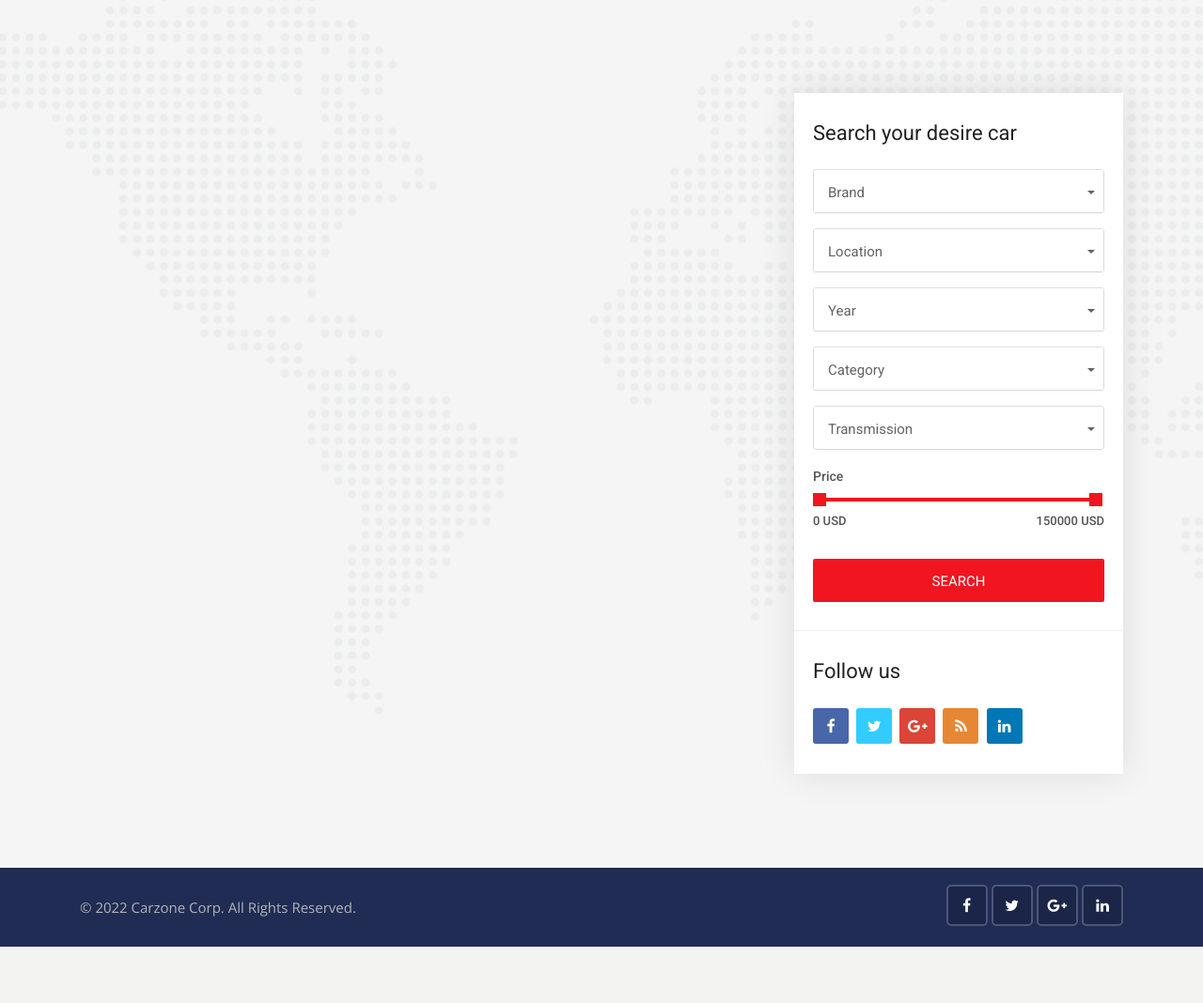
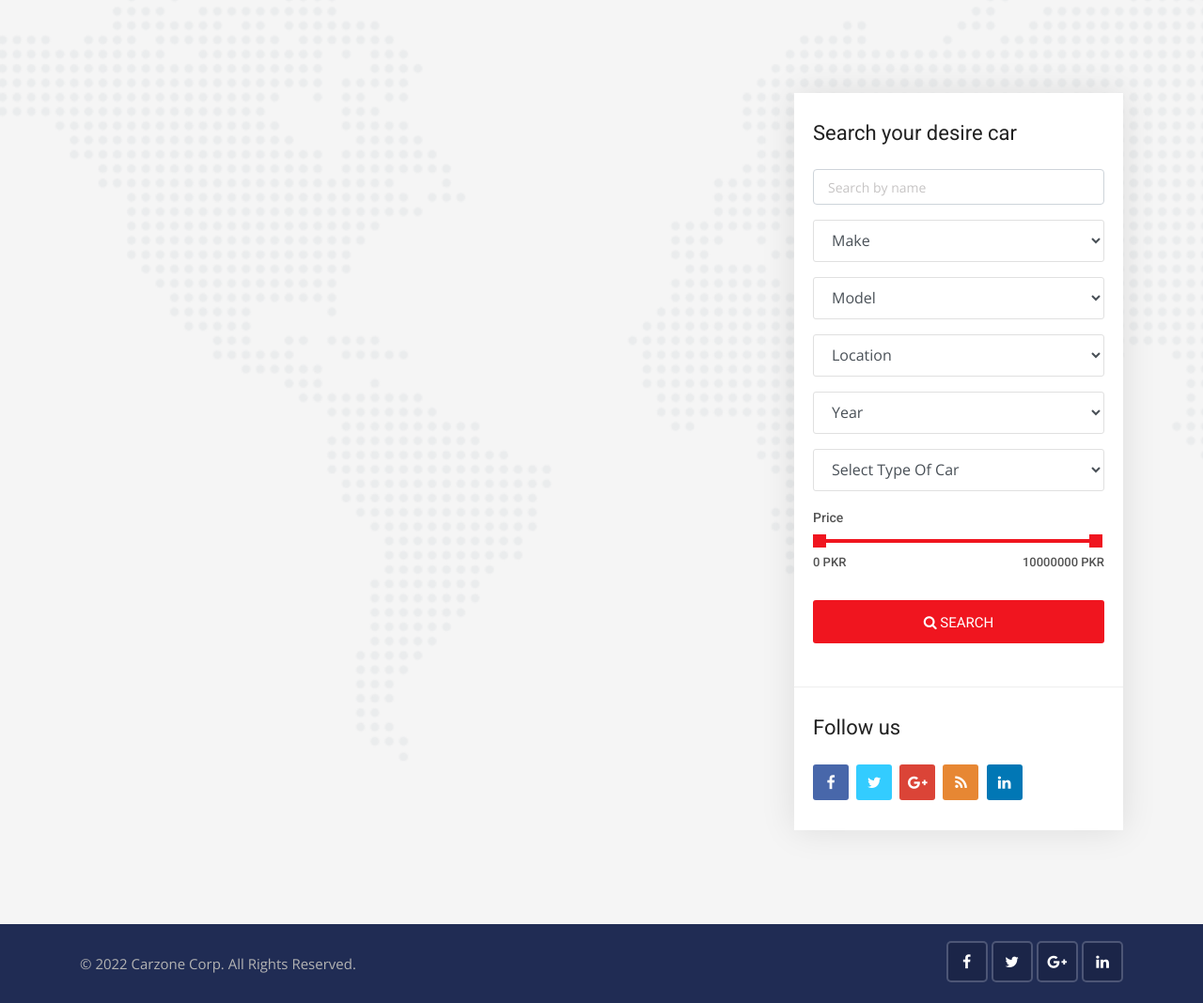
Before and after one commit to aridian89/cars-website-gitproject, a Django app: page /cars/ in a window 1280 px wide. Shown: the part 361-1429 px from the top of the page at 94% size. Before the commit the page ends 1369 px from the top, so only its background shows below. Run offline with Django 4.2, Linux system fonts and the light colour scheme; data that the repository does not hold is empty; some libraries are stand-ins or nearby versions.

Commit message:
search complete

```diff
--- a/cars/views.py
+++ b/cars/views.py
@@ -8,10 +8,24 @@ def cars(request):
     paginator = Paginator(cars_data, 4)
     page = request.GET.get('page')
     paged_car = paginator.get_page(page)
+    features_cars = Car.objects.order_by('-created_date').filter(is_featured=True)
+    latest_cars = Car.objects.order_by('created_date').all()
+    make = Car.objects.values_list('make',flat=True).distinct()
+    model = Car.objects.values_list('model',flat=True).distinct()
+    cities = Car.objects.values_list('cities',flat=True).distinct()
+    year = Car.objects.values_list('year',flat=True).distinct()
+    body_type = Car.objects.values_list('body_type',flat=True).distinct()
+
 
     data = {
         'cars_data':paged_car,
+        'make':make,
+        'model':model,
+        'cities':cities,
+        'year':year,
+        'body_type':body_type,
     }
+
     return render(request, 'cars/cars.html',data)
 def car_detail(request, id):
     single_car = get_object_or_404(Car, pk=id)
@@ -22,11 +36,54 @@ def car_detail(request, id):
 
 def search(request):
     search_cars_data = Car.objects.all()
+    make = Car.objects.values_list('make',flat=True).distinct()
+    model = Car.objects.values_list('model',flat=True).distinct()
+    cities = Car.objects.values_list('cities',flat=True).distinct()
+    year = Car.objects.values_list('year',flat=True).distinct()
+    body_type = Car.objects.values_list('body_type',flat=True).distinct()
+    transmition = Car.objects.values_list('transmition',flat=True).distinct()
+
+
     if 'keyword' in request.GET:
         keyword = request.GET['keyword']
         if keyword:
             search_cars_data = search_cars_data.filter(model__icontains=keyword)
+
+    if 'model' in request.GET:
+        model = request.GET['model']
+        if model:
+            search_cars_data = search_cars_data.filter(model__iexact=model)
+    if 'make' in request.GET:
+        make = request.GET['make']
+        if make:
+            search_cars_data = search_cars_data.filter(make__iexact=make)
+    if 'cities' in request.GET:
+        cities = request.GET['cities']
+        if cities:
+            search_cars_data = search_cars_data.filter(cities__iexact=cities)
+
+    if 'body_type' in request.GET:
+        body_type = request.GET['body_type']
+        if body_type:
+            search_cars_data = search_cars_data.filter(body_type__iexact=body_type)
+    if 'transmition' in request.GET:
+        transmition = request.GET['transmition']
+        if body_type:
+            search_cars_data = search_cars_data.filter(transmition__iexact=body_type)
+
+    if 'min_price' in request.GET:
+        min_price = request.GET['min_price']
+        max_price = request.GET['max_price']
+        if min_price:
+            search_cars_data = search_cars_data.filter(price__gte=min_price,price__lte=max_price)
     data = {
         'search_cars_data':search_cars_data,
+        'make':make,
+        'transmition':transmition,
+        'model':model,
+        'cities':cities,
+        'year':year,
+        'body_type':body_type,
     }
+
     return render(request,'cars/search.html',data)
--- a/templates/cars/cars.html
+++ b/templates/cars/cars.html
@@ -133,64 +133,61 @@
                     <!-- Advanced search start -->
                     <div class="widget advanced-search2">
                         <h3 class="sidebar-title">Search your desire car</h3>
-                        <form method="GET">
+                        <form action="{% url 'search' %}" method="">
                             <div class="form-group">
-                                <select class="selectpicker search-fields" name="brand">
-                                    <option>Brand</option>
-                                    <option>Any</option>
-                                    <option>New</option>
-                                    <option>Semi-New</option>
-                                    <option>Damaged</option>
-                                    <option>Used</option>
+                                <input type="text" name="keyword" placeholder="Search by name" class="form-control">
+                            </div>
+                            <div class="form-group">
+                                <select class="form-control search-fields" name="make">
+
+                                    <option selected="true" disabled="disabled">Make</option>
+
+                                    {% for car in make %}
+                                      <option value="{{car}}">{{car}}</option>
+                                    {% endfor %}
                                   </select>
                             </div>
                             <div class="form-group">
-                                <select class="selectpicker search-fields" name="location">
-                                    <option>Location</option>
-                                    <option>United States</option>
-                                    <option>United Kingdom</option>
-                                    <option>American Samoa</option>
-                                    <option>Belgium</option>
-                                    <option>Cameroon</option>
-                                    <option>Canada</option>
+                                <select class="form-control search-fields" name="model">
+                                    <option selected="true" disabled="disabled">Model</option>
+                                    {% for car in model %}
+                                      <option value="{{car}}">{{car}}</option>
+                                    {% endfor %}
                                 </select>
                             </div>
                             <div class="form-group">
-                                <select class="selectpicker search-fields" name="year">
-                                    <option>Year</option>
-                                    <option>2016</option>
-                                    <option>2017</option>
-                                    <option>2018</option>
-                                    <option>2019</option>
-                                    <option>2020</option>
+                                <select class="form-control search-fields" name="cities">
+                                    <option selected="true" disabled="disabled">Location</option>
+                                    {% for cities in cities %}
+                                      <option value="{{cities}}">{{cities}}</option>
+                                    {% endfor %}
                                 </select>
                             </div>
                             <div class="form-group">
-                                <select class="selectpicker search-fields" name="category">
-                                    <option>Category</option>
-                                    <option>Luxury Car</option>
-                                    <option>Pickup Truck</option>
-                                    <option>Minivan</option>
-                                    <option>Truck</option>
-                                    <option>Sports Car</option>
-                                    <option>Wagon</option>
+                                <select class="form-control search-fields" name="year">
+                                    <option selected="true" disabled="disabled">Year</option>
+                                    {% for car in year %}
+                                      <option value="{{car}}">{{car}}</option>
+                                    {% endfor %}
                                 </select>
                             </div>
                             <div class="form-group">
-                                <select class="selectpicker search-fields" name="transmission">
-                                    <option>Transmission</option>
-                                    <option>Automatic</option>
-                                    <option>Manual</option>
-                                    <option>Tiptronic</option>
+                                <select class="form-control search-fields" name="body_type">
+                                    <option selected="true" disabled="disabled">Select Type Of Car</option>
+                                    {% for car in body_type %}
+                                      <option value="{{car}}">{{car}}</option>
+                                    {% endfor %}
                                 </select>
                             </div>
                             <div class="range-slider clearfix">
                                             <label>Price</label>
-                                <div data-min="0" data-max="150000"  data-min-name="min_price" data-max-name="max_price" data-unit="USD" class="range-slider-ui ui-slider" aria-disabled="false"></div>
+                                            <div data-min="0" data-max="10000000"  data-min-name="min_price" data-max-name="max_price" data-unit="PKR" class="range-slider-ui ui-slider" aria-disabled="false"></div>
                                             <div class="clearfix"></div>
                                         </div>
-                            <div class="form-group mb-0">
-                                <button class="search-button btn">Search</button>
+                            <div class="form-group">
+                                <button class="btn btn-block button-theme btn-md">
+                                    <i class="fa fa-search"></i> Search
+                                </button>
                             </div>
                         </form>
                     </div>
```
Also changed, not shown: pages/views.py (+12 -1 lines), templates/cars/search.html (+30 -27 lines), templates/pages/home.html (+25 -27 lines). Lines whose indentation alone changed are shown as unchanged.
